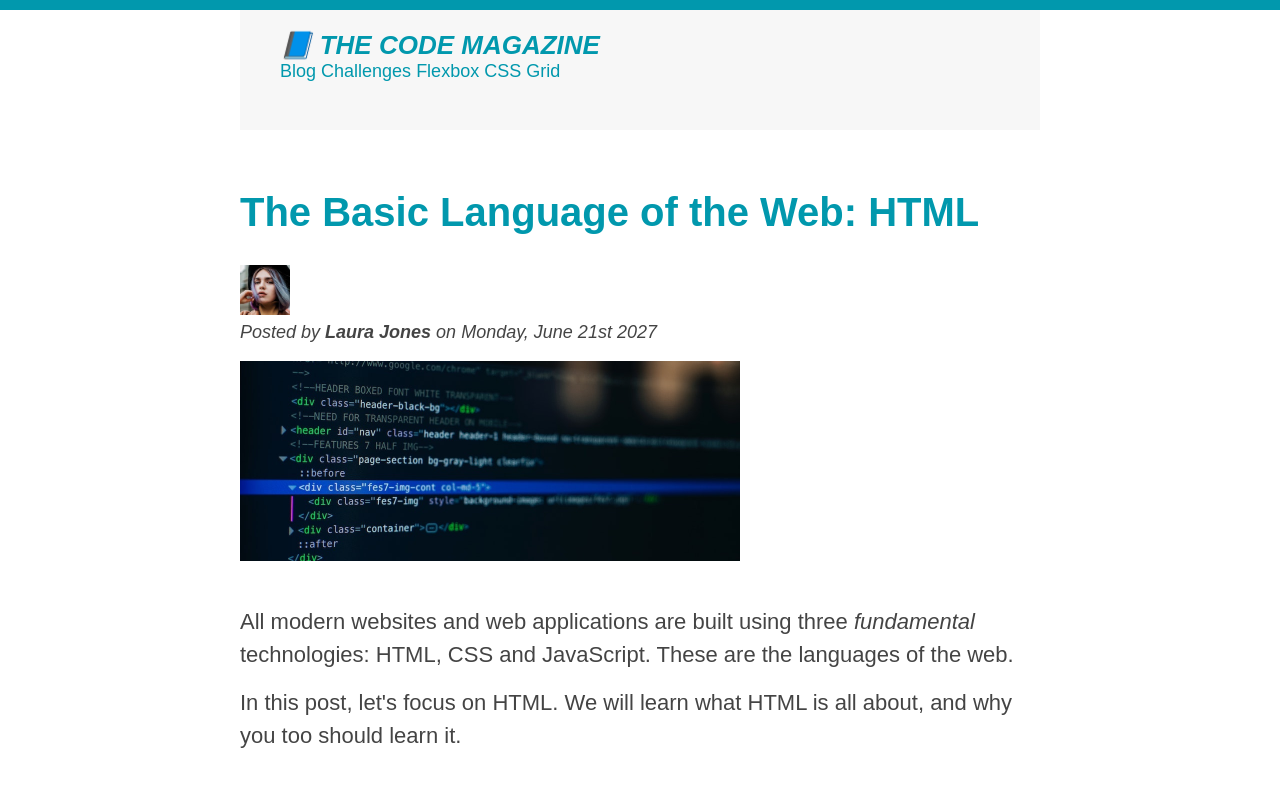
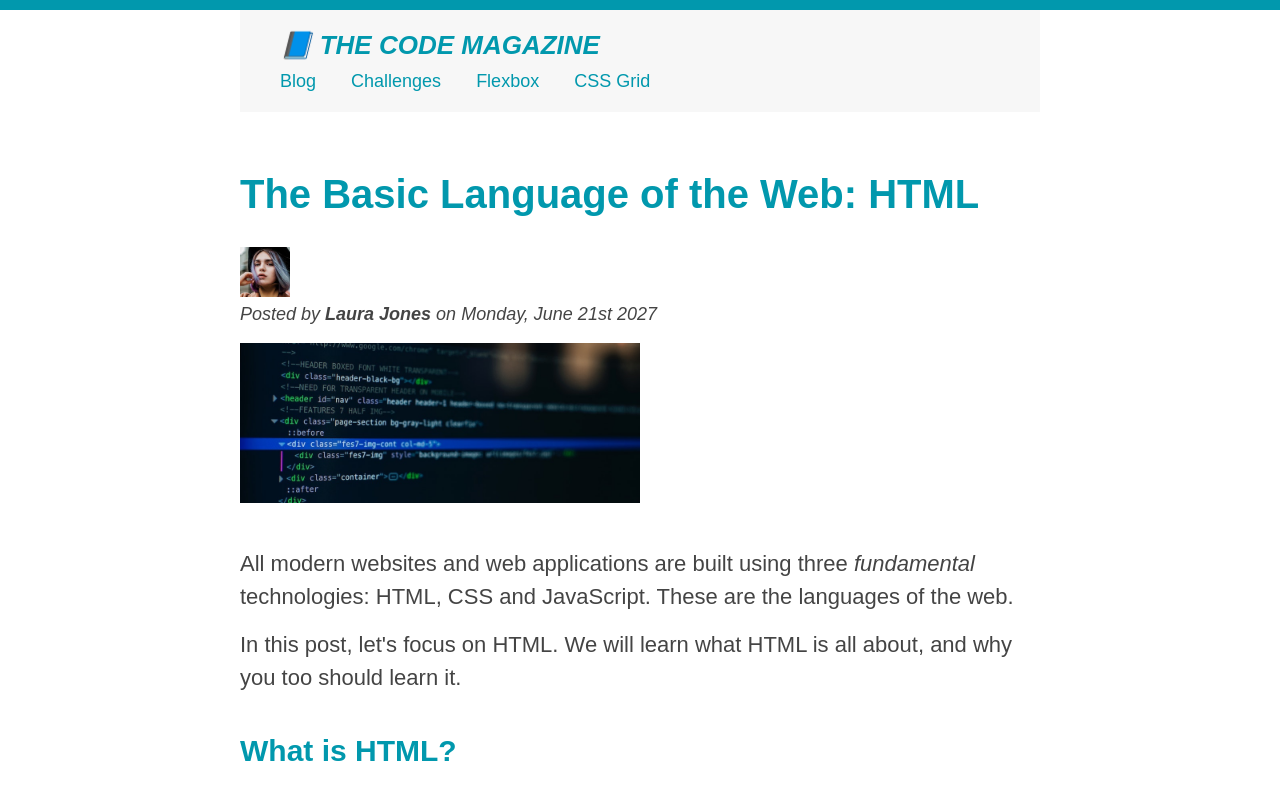
Before and after one commit to widyanirwadi/HTML_CSS, a plain HTML site: page 03-CSS-Fundamentals/index.html in a window 1280 px wide. Shown: the top 785 px of the page. Drawn offline with Linux system fonts and the light colour scheme.

Commit message:
update to the latest version

```diff
--- a/03-CSS-Fundamentals/style.css
+++ b/03-CSS-Fundamentals/style.css
@@ -4,6 +4,7 @@
   padding: 0;
 }
 
+/* PAGE SECTIONS */
 body {
   color: #444;
   font-family: sans-serif;
@@ -25,7 +26,7 @@ body {
   padding-right: 40px; */
   padding: 20px 40px;
   margin-bottom: 60px;
-  height: 80px;
+  /* height: 80px; */
 }
 
 nav {
@@ -50,6 +51,7 @@ aside {
   width: 500px;
 }
 
+/* SMALLER ELEMENT */
 h1,
 h2,
 h3 {
@@ -83,9 +85,10 @@ p {
   font-size: 22px;
   line-height: 1.5;
   margin-bottom: 15px;
-}
+ }
 
-ul, ol {
+ul,
+ol {
   margin-left: 50px;
   margin-bottom: 20px;
 }
@@ -93,6 +96,7 @@ ul, ol {
 li {
   font-size: 20px;
   margin-bottom: 10px;
+  /* display: inline; */
 }
 
 li:last-child {
@@ -176,10 +180,25 @@ a:active {
 }
 /* LVHA  */
 
+.post-img {
+  width: 50%;
+  height: auto;
+}
 
-.post-img {
-  width: 50 %;
-  height: auto;
+nav a:link {
+  /* background-color: orangered;
+  margin: 20px;
+  padding: 20px;
+
+  display: block; */
+
+  margin-right: 30px;
+  margin-top: 10px;
+  display: inline-block;
+}
+
+nav a:link:last-child {
+  margin-right: 0;
 }
 
 /* Resolving Conflicts */
```
